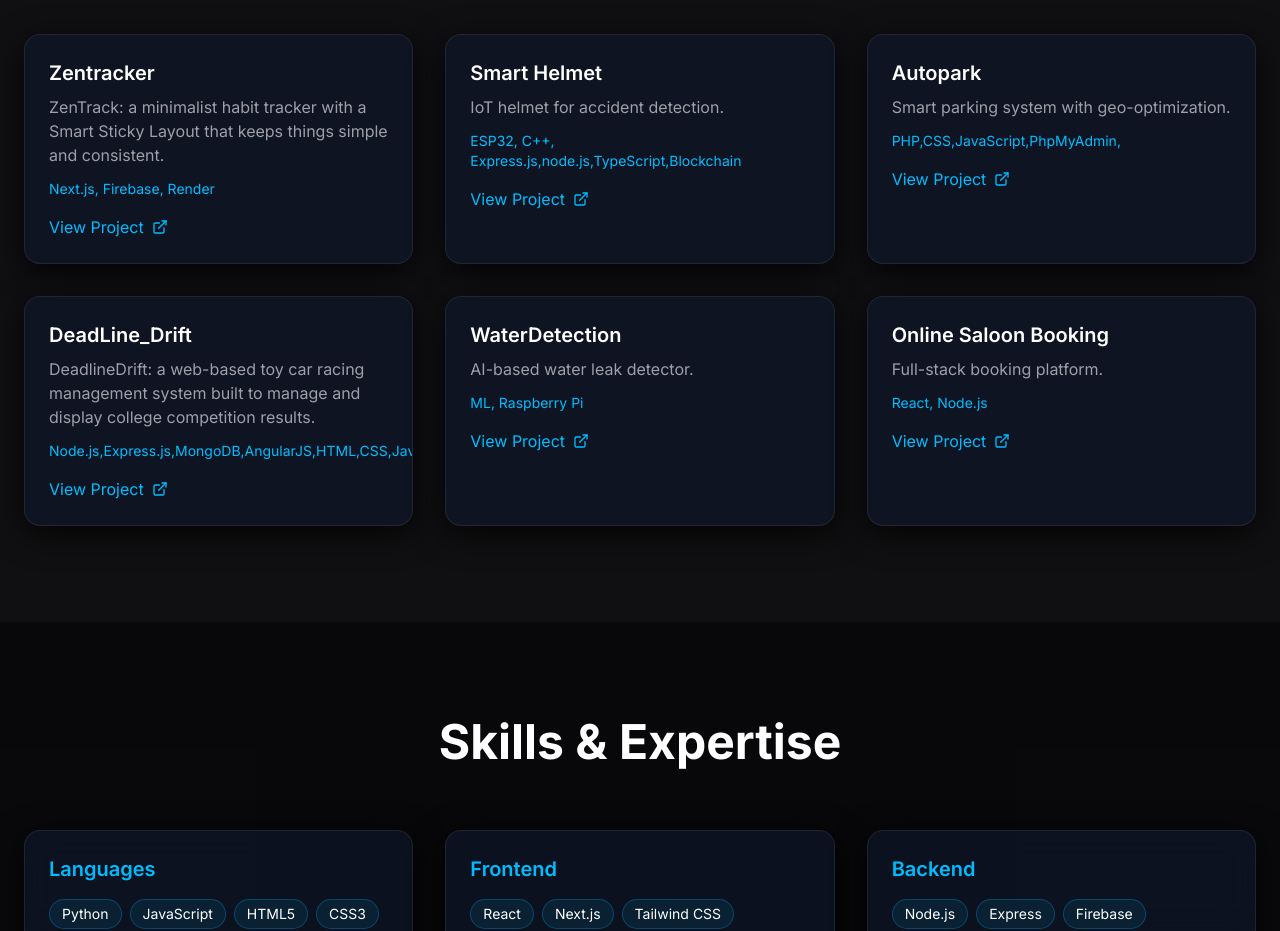
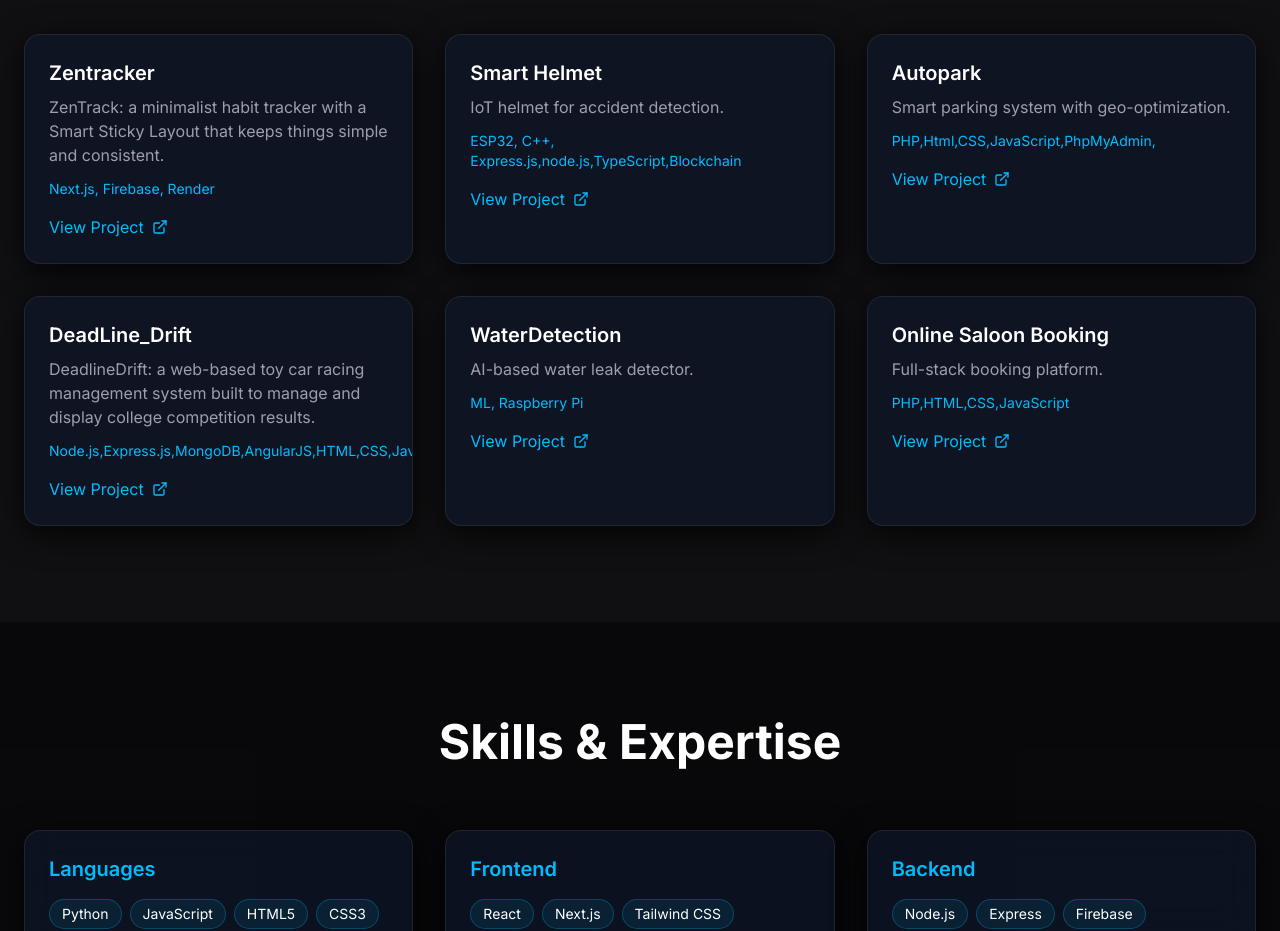
Before and after one commit to WhyNotNarayan/Portfolio, a Next.js app in the folder narayan-portfolio/: page / in a window 1280 px wide. Shown: the part 2300-3231 px from the top of the page. Built offline with nearby package versions, Linux system fonts and the light colour scheme; no server answers.

Commit message:
change the some componand on the project

```diff
--- a/narayan-portfolio/components/Projects.tsx
+++ b/narayan-portfolio/components/Projects.tsx
@@ -4,10 +4,10 @@ import { ExternalLink } from 'lucide-react';
 const projects = [
   { title: 'Zentracker', desc: 'ZenTrack: a minimalist habit tracker with a Smart Sticky Layout that keeps things simple and consistent.', tech: 'Next.js, Firebase, Render', link: 'https://zentrack-pvdc.onrender.com' },
   { title: 'Smart Helmet', desc: 'IoT helmet for accident detection.', tech: 'ESP32, C++, Express.js,node.js,TypeScript,Blockchain', link: 'https://github.com/WhyNotNarayan/SmartHelmet_IOT' },
-  { title: 'Autopark', desc: 'Smart parking system with geo-optimization.', tech: 'PHP,CSS,JavaScript,PhpMyAdmin,', link: 'https://github.com/WhyNotNarayan/Autopark-' },
+  { title: 'Autopark', desc: 'Smart parking system with geo-optimization.', tech: 'PHP,Html,CSS,JavaScript,PhpMyAdmin,', link: 'https://github.com/WhyNotNarayan/Autopark-' },
   { title: 'DeadLine_Drift', desc: 'DeadlineDrift: a web-based toy car racing management system built to manage and display college competition results.', tech: 'Node.js,Express.js,MongoDB,AngularJS,HTML,CSS,JavaScript', link: 'https://dead-line-drift.onrender.com' },
   { title: 'WaterDetection', desc: 'AI-based water leak detector.', tech: 'ML, Raspberry Pi', link: 'https://github.com/WhyNotNarayan/WaterDetection_IOT' },
-  { title: 'Online Saloon Booking', desc: 'Full-stack booking platform.', tech: 'React, Node.js', link: '#' },
+  { title: 'Online Saloon Booking', desc: 'Full-stack booking platform.', tech: 'PHP,HTML,CSS,JavaScript', link: '#' },
 ];
 
 export default function Projects() {
```
